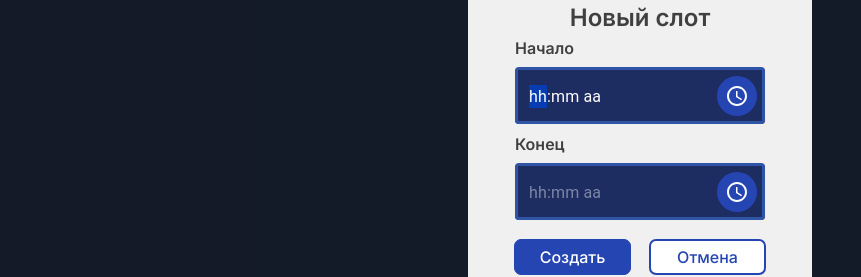
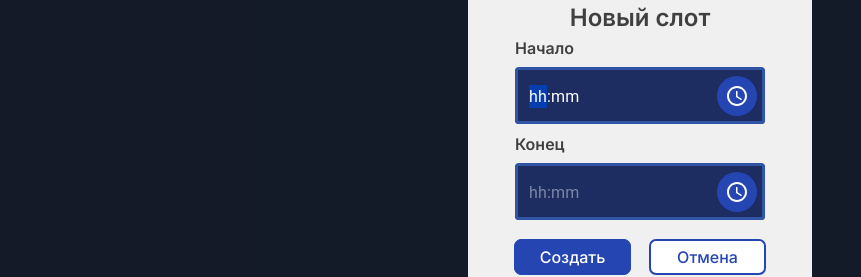
Before and after one commit to zZENNn/TimeSlots_TMA, a React (Vite) app: page /TimeSlots_TMA/create-event in a window 1280 px wide. Both pictures are taken after a click on the button 775 px from the left and 302 px from the top of the page. Shown: the part 223-500 px from the top of the page, without its empty margins (0-861 px from the left). Built offline with nearby package versions, Linux system fonts and the light colour scheme.

Commit message:
changed TimePickers to 24h format

```diff
--- a/src/components/AddTimeSlotModal/AddTimeSlotModal.tsx
+++ b/src/components/AddTimeSlotModal/AddTimeSlotModal.tsx
@@ -24,7 +24,7 @@ export default function AddTimeSlotModal(props: AddTimeSlotModalProps) {
       <div className="Modal-MainContentWrapper">
         <div className="Modal-AddTimeSlot-TimeInputsWrapper">
         <label htmlFor="startInput">Начало</label>
-        <TimePicker className="Modal-AddTimeSlot-TimePicker" name="startInput" slotProps={{
+        <TimePicker className="Modal-AddTimeSlot-TimePicker" name="startInput" ampm={false} ampmInClock={false} slotProps={{
           popper:{
             sx:{
               zIndex: 1
@@ -35,7 +35,7 @@ export default function AddTimeSlotModal(props: AddTimeSlotModalProps) {
         }}/>
 
         <label htmlFor="input">Конец</label>
-        <TimePicker className="Modal-AddTimeSlot-TimePicker" slotProps={{
+        <TimePicker className="Modal-AddTimeSlot-TimePicker" ampm={false} ampmInClock={false} slotProps={{
           popper:{
             sx:{
               zIndex: 1
```
